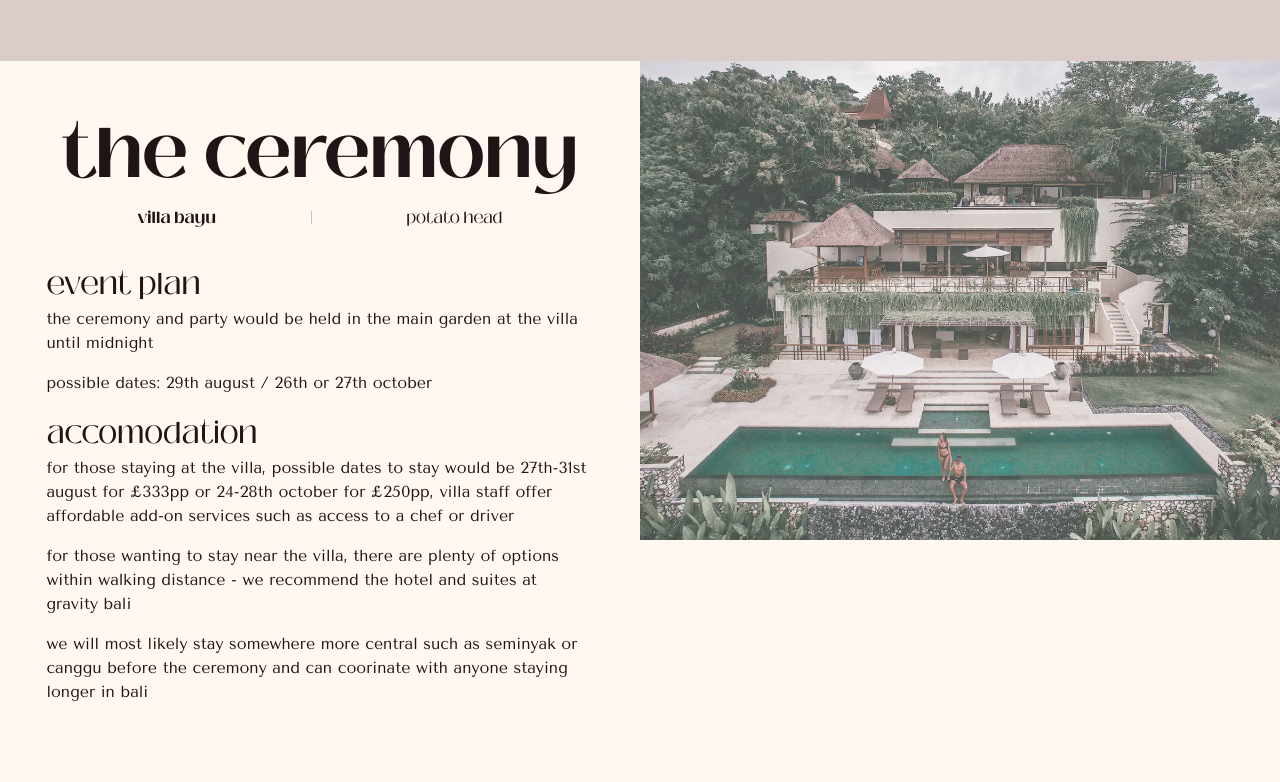
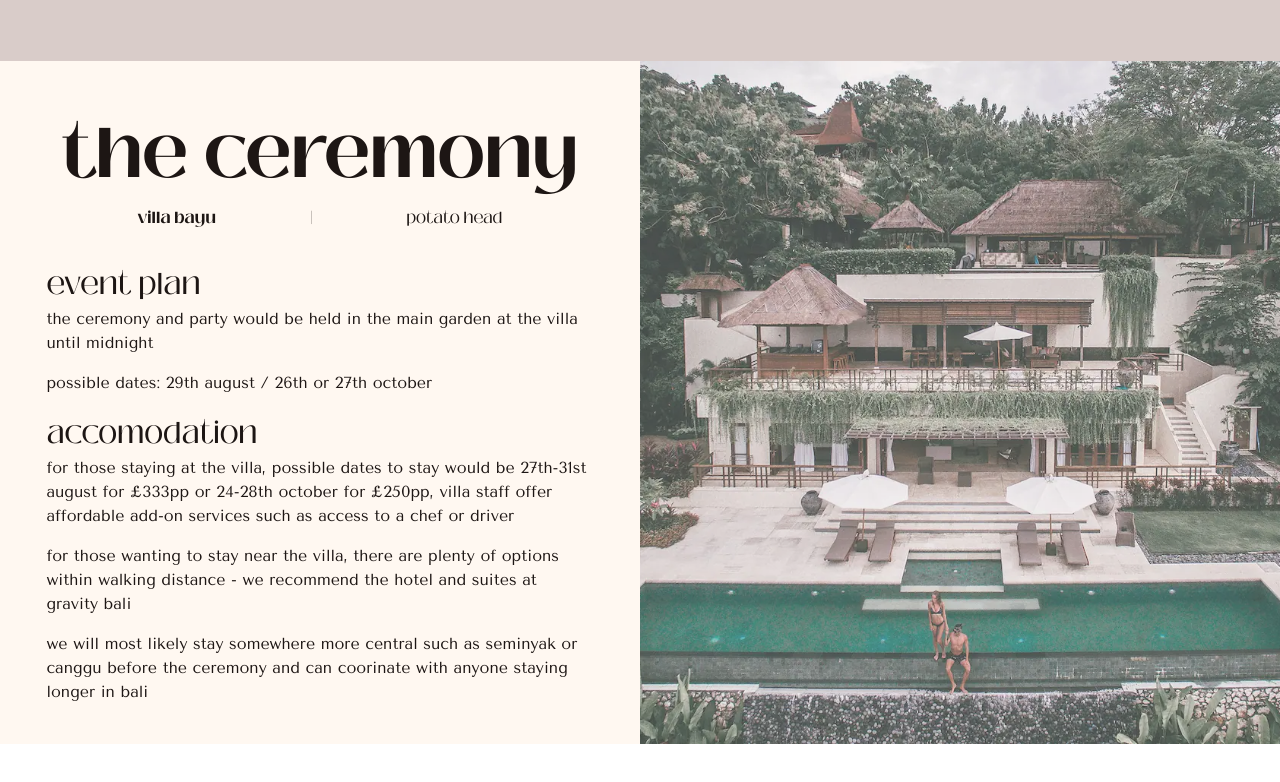
Before and after one commit to SamBaldwin4566/weddingSite, a website: page index.html in a window 1280 px wide. Shown: the part 1560-2342 px from the top of the page. After the commit the page ends 2304 px from the top, so only its background shows below. Drawn offline with nearby package versions, Linux system fonts and the light colour scheme.

Commit message:
picture attempt number 56443

```diff
--- a/index.html
+++ b/index.html
@@ -59,7 +59,7 @@
     <div id="ceremony" class=" w-[100%] bg-[#fff8f1]">
         <div class="md:flex">
             <div class="w-[100%] md:w-[50%]">
-                <div class="w-[95%] mx-auto mb-10  md:h-[700px]">
+                <div class="w-[95%] mx-auto mb-10  h-[700px]">
                     <h1 class="text-[40px] lg:text-[70px] text-center font-bmBold pt-10">the ceremony</h1>
                     <div class="flex justify-between w-[60%] md:w-[40%] mx-auto xl:text-[20px]">
                         <button id="villaLink" class="font-bmBold" onclick="villaBayu()">villa bayu</button>
@@ -86,8 +86,8 @@
                 </div>
             </div>
             <div class="w-[100%] md:w-[50%]">
-                <a href="https://www.villabayubali.com/" target="_blank"><img id="villaBayuImg" src="Images/villabayu.webp" class="h-[100px] md:h-[100%] object-cover hover:opacity-100 opacity-75"></a>
-                <a href="https://seminyak.potatohead.co/" target="_blank"><img id="potatoHeadImg" src="Images/potatohead.webp" class="hidden h-[100px] md:h-[100%] object-cover hover:opacity-100 opacity-75"></a>
+                <a href="https://www.villabayubali.com/" target="_blank"><img id="villaBayuImg" src="Images/villabayu.webp" class="h-[100%] object-cover hover:opacity-100 opacity-75"></a>
+                <a href="https://seminyak.potatohead.co/" target="_blank"><img id="potatoHeadImg" src="Images/potatohead.webp" class="hidden  h-[100%] object-cover hover:opacity-100 opacity-75"></a>
             </div>
 
         </div>
```
